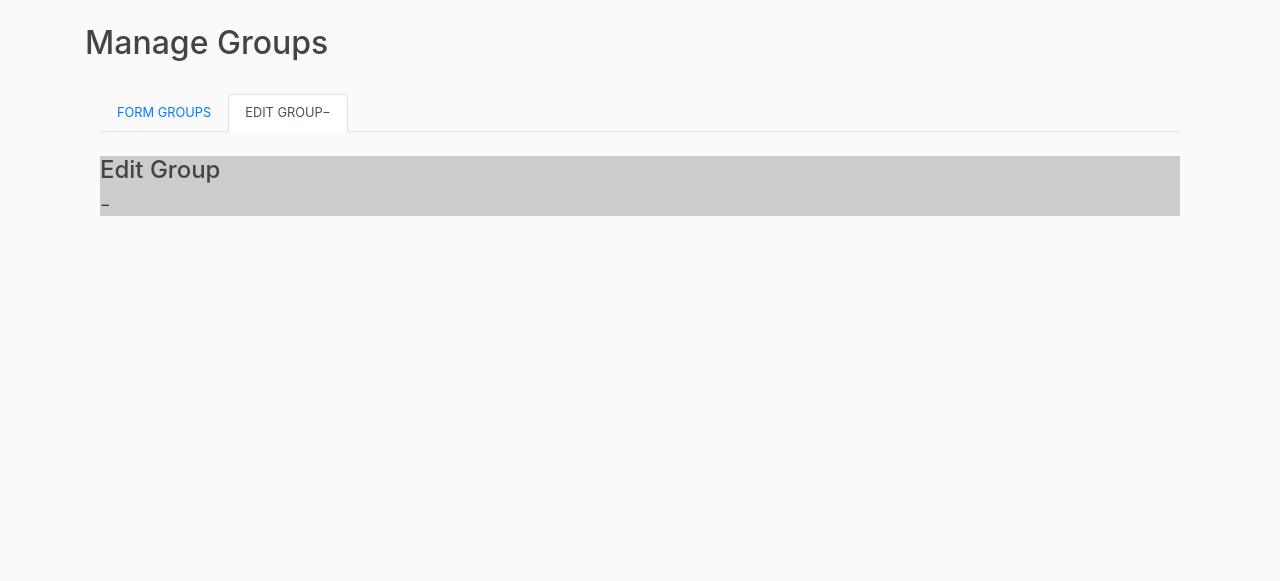
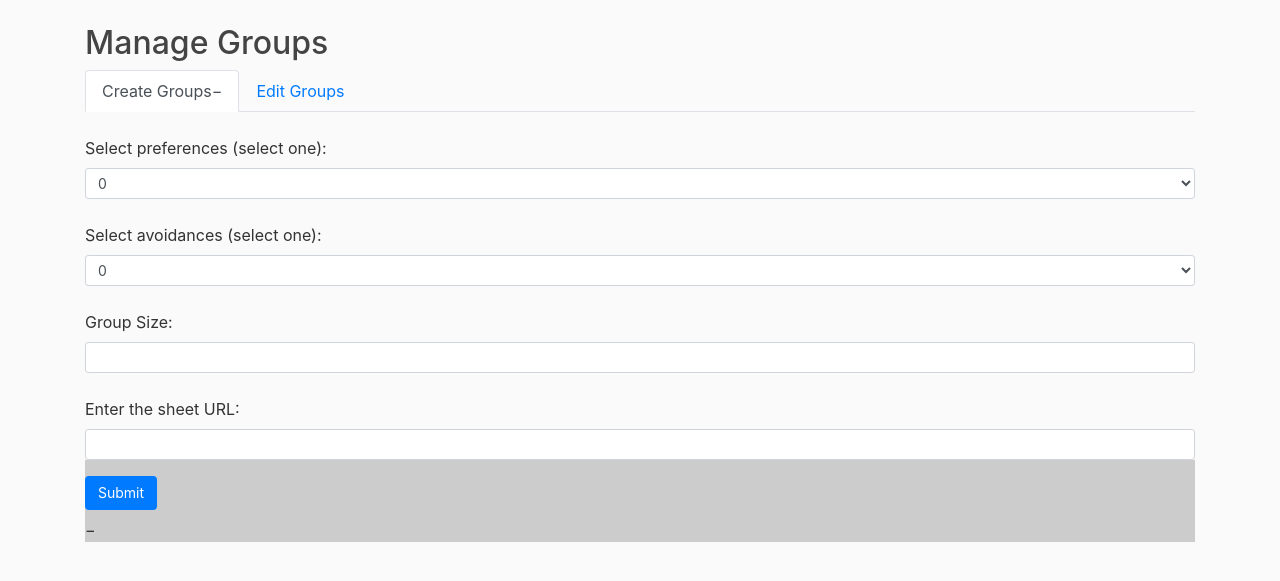
Before and after one commit to tejasipalkar/SER_517_Software_Factory_group5, a Flask app: page /group in a window 1280 px wide. Shown: the part 56-637 px from the top of the page. Run offline with Flask 2, Linux system fonts and the light colour scheme; a user stored in the database is signed in; some libraries are stand-ins or nearby versions.

Commit message:
Updated active and disabled task#224

```diff
--- a/instructorTool/templates/group_page.html
+++ b/instructorTool/templates/group_page.html
@@ -1,19 +1,21 @@
 {% extends "layout.html" %}
 {% block content %}
 <h2>Manage Groups</h2>
-<section class="container py-4">
-        <div class="row">
-            <div class="col-md-12">
-                <ul id="tabbedPane" class="nav nav-tabs">
-                    <li class="nav-item"><a href="" data-target="#triggerGrouping" data-toggle="tab" class="nav-link small text-uppercase">Form Groups</a></li>
-                    <li class="nav-item"><a href="" data-target="#profile1" data-toggle="tab" class="nav-link small text-uppercase active">Edit Group</a></li>
-                </ul>
-                <br>
-                <div id="tabbedPaneContent" class="tab-content">
-                    <div id="triggerGrouping" class="tab-pane fade ">
+<ul class="nav nav-tabs" id="myTab" role="tablist">
+  <li class="nav-item">
+    <a class="nav-link active" id="create-tab" data-toggle="tab" href="#tab1" role="tab" aria-controls="home" aria-selected="true">Create Groups</a>
+  </li>
+  <li class="nav-item">
+    <a class="nav-link" id="edit-tab" data-toggle="tab" href="#tab2" role="tab" aria-controls="profile" aria-selected="false">Edit Groups</a>
+  </li>
+ </ul>
+<div class="tab-content" id="nav-tabContent">
+  <div class="tab-pane show active" id="tab1" role="tabpanel" aria-labelledby="nav-home-tab">
+
                         <div id="grp-info">
-                        	<form id="form1" action="javascript:postgrouppref();">
+                        	<form id="form1">
 							    <div class="form-group">
+							      <br>
 							      <label for="sel1">Select preferences (select one):</label>
 							      <select class="form-control form-control-sm" id="sel1" name="pref" required="required">
 							        <option>0</option>
@@ -34,22 +36,43 @@
   								  <input type="number" name="group" class="form-control form-control-sm" id="size" required>
   								  <br>
   								  <label for="number">Enter the sheet URL:</label>
-  								  <input type="URL" name="file" class="form-control form-control-sm" id="file" required>
+  								  <input type="URL" name="file" class="form-control form-control-sm" id="size" required>
 							    </div>
 							   	<div id="submit-div">
-							   		<button type="submit" class="btn btn-primary mb-2">Submit</button>
+							   		<button id="trigger-group" type="submit" class="btn btn-primary mb-2" onclick=
+							   		"window.location.href='{{ url_for('group')}}'">Submit</button>
 							   	</div>
 							</form>
 						</div>
-                    </div>
-                    <div id="profile1" class="tab-pane fade active show">
-                        <h4>Edit Group</h4>
-                    </div>
 
-                </div>
-            </div>
-        </div>
-    </section>
+
+  </div>
+	  <div class="tab-pane fade" id="tab2" role="tabpanel" aria-labelledby="nav-profile-tab">
+  			<div id="container">
+  				<div id="table-container">
+  					<table class="table table-bordered" id="grp-table" style="width: 100%">
+  					<thead class="thead-light">
+			            <tr>
+			                <th data-field="Full Name">Name</th>
+			                <th data-field="Asurite">Asurite</th>
+			                <th data-field="Github">Github</th>
+			                <th data-field="EmailID">EmailID</th>
+			                <th data-field="Preferences">Prefrences</th>
+			                <th data-field="Avoidance">Avoidance</th>
+			                <th data-field="TimeZone">Time Zone</th>
+			                <th data-field="TimePreference">TimePreference</th>
+			                <th data-field="GithubKnowledge">GithubKnowledge</th>
+			                <th data-field="ScrumKnowledge">ScrumKnowledge</th>
+			                <th data-field="Comments">Comments</th>
+			                <th data-field="Group Name">Group Name</th>
+
+			            </tr>
+		        	</thead>
+
+  				</table>
+  				</div>
+  			</div>
+  		</div>
 
 
 <script type="text/javascript">
```
